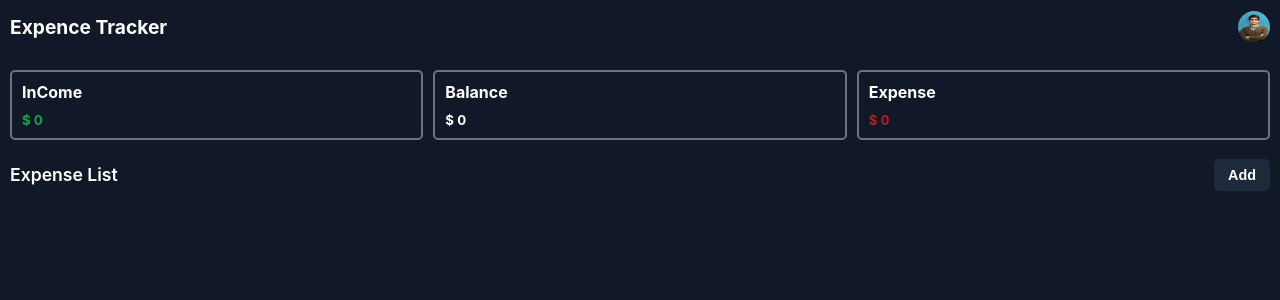
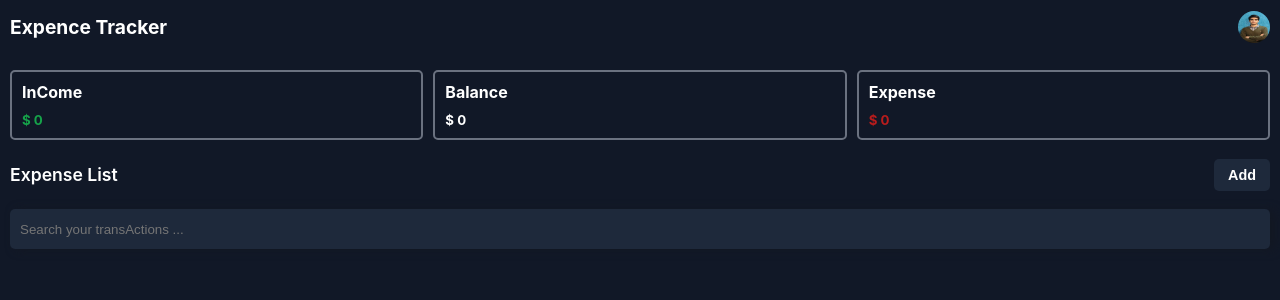
Before and after one commit to MHPourhasani/expense-tracker-react, a React (Create React App) app: page / in a window 1280 px wide. Shown: the top 300 px of the page. Built offline with nearby package versions, Linux system fonts and the light colour scheme.

Commit message:
add search input and create search handlers

```diff
--- a/src/components/TransActions/TransActionsList.jsx
+++ b/src/components/TransActions/TransActionsList.jsx
@@ -1,12 +1,35 @@
-import { useState } from 'react';
+import { useEffect, useState } from 'react';
 import TransActionsForm from './TransActionsForm';
 import styles from './TransActionsList.module.css';
 
-import { BsTrash } from 'react-icons/bs';
 import TransActionTemplate from './TransActionTemplate';
 
-const TransActionsList = ({ addTransActionHandler, transActions, deleteTransActionHandler }) => {
+const TransActionsList = ({ addTransActionHandler, transActions,deleteTransActionHandler  }) => {
 	const [isOpen, setIsOpen] = useState(false);
+	const [searchValue, setSearchValue] = useState('');
+	const [filterTransActions, setFilterTransActions] = useState(transActions);
+
+	const filteredSearchTransActions = (searchItem) => {
+		if (!searchItem) {
+			setFilterTransActions(transActions);
+			return;
+		}
+
+		const filtered = transActions.filter((t) =>
+			t.title.toLowerCase().includes(searchItem.toLowerCase())
+		);
+
+		setFilterTransActions(filtered);
+	};
+
+	const changeHandler = (e) => {
+		setSearchValue(e.target.value);
+		filteredSearchTransActions(e.target.value);
+	};
+
+	useEffect(() => {
+		filteredSearchTransActions(searchValue);
+	}, [transActions]);
 
 	return (
 		<section className={styles.transActionsList_container}>
@@ -21,32 +44,22 @@ const TransActionsList = ({ addTransActionHandler, transActions, deleteTransActi
 
 			{isOpen ? <TransActionsForm addTransActionHandler={addTransActionHandler} /> : ''}
 
+			<input
+				type='text'
+				placeholder='Search your transActions ...'
+				value={searchValue}
+				onChange={changeHandler}
+				className={styles.searchInput}
+			/>
+
 			<section>
-				{transActions.map((transAction) => {
+				{filterTransActions.map((transAction) => {
 					return (
 						<TransActionTemplate
 							key={transAction.id}
 							transAction={transAction}
 							deleteTransActionHandler={deleteTransActionHandler}
 						/>
-						// <section
-						// 	key={transAction.id}
-						// 	className={`${styles.transActionList} ${
-						// 		transAction.type === 'income'
-						// 			? styles.income_transAction
-						// 			: styles.expense_transAction
-						// 	}`}>
-						// 	<p className={styles.transAction_title}>{transAction.title}</p>
-
-						// 	<section className={styles.amount_btns_container}>
-						// 		<p className={styles.transAction_title}>$ {transAction.amount}</p>
-						// 		<button
-						// 			onClick={() => deleteTransActionHandler(transAction.id)}
-						// 			className={styles.trash_btn}>
-						// 			<BsTrash />
-						// 		</button>
-						// 	</section>
-						// </section>
 					);
 				})}
 			</section>
--- a/src/components/TransActions/TransActionsList.module.css
+++ b/src/components/TransActions/TransActionsList.module.css
@@ -1,4 +1,7 @@
 .transActionsList_container {
+	display: flex;
+	flex-direction: column;
+	justify-content: center;
 	padding: 0 10px;
 }
 
@@ -29,6 +32,17 @@
 
 .cancelBtn {
 	color: #dc2626;
+}
+
+.searchInput {
+	background-color: #1e293b;
+	height: 2.5rem;
+	padding: 0 10px;
+	margin: 1rem 0;
+	border: none;
+	border-radius: 5px;
+	color: #fff;
+	filter: drop-shadow(5px 1px 5px #121722);
 }
 
 .transActionList {
@@ -73,5 +87,5 @@
 }
 
 .trash_btn:hover {
-	color: #B91C1C;
+	color: #b91c1c;
 }
```
